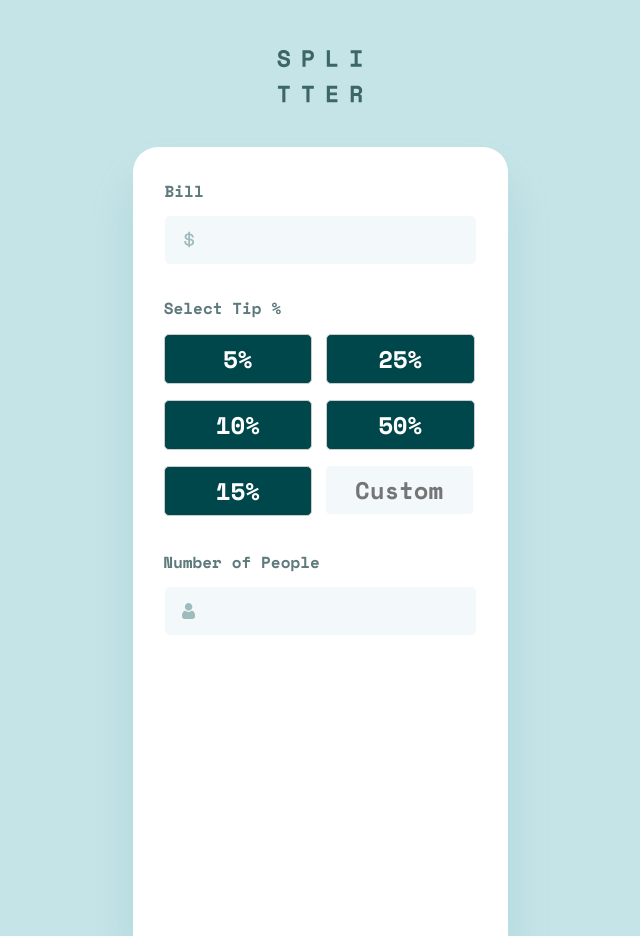
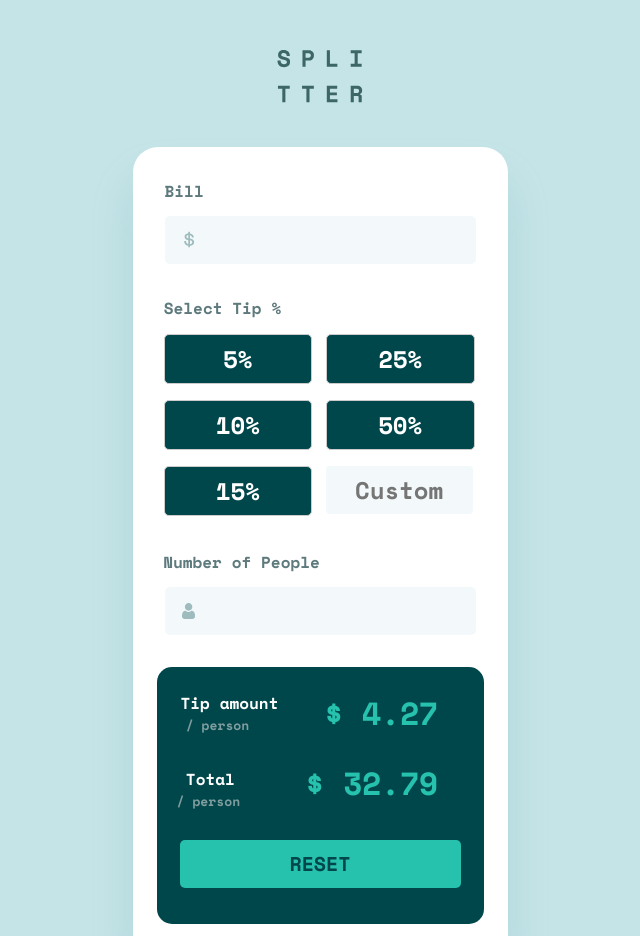
Before and after one commit to Guram12/Tio-Calculator-App, a React (Create React App) app: page / in a window 1280 px wide. Shown: the whole page, without its empty margins (320-960 px from the left). Built offline with nearby package versions, Linux system fonts and the light colour scheme.

Commit message:
finished all style slements and components

```diff
--- a/src/Body.js
+++ b/src/Body.js
@@ -1,7 +1,9 @@
-import './Body.css'
 import {Bill} from "./Bill"
 import {Tip} from './Tip'
 import {People} from './People'
+import {Result} from './Result'
+import './Body.css'
+
 
 export function Body() {
     return(
@@ -10,6 +12,7 @@ export function Body() {
             <Bill />
             <Tip />
             <People />
+            <Result />
             </div>
         </div>
     )
--- /dev/null
+++ b/src/Result.css
@@ -0,0 +1,108 @@
+.result {
+    width: 327px;
+    height: 257px;
+    flex-shrink: 0;
+    border-radius: 15px;
+    background: #00474B;
+    margin-left: 24px ;
+    margin-top: 32px;
+}
+
+.tip_amount{
+    color: #FFF;
+    font-family: Space Mono;
+    font-size: 16px;
+    font-style: normal;
+    font-weight: 700;
+    line-height: normal;
+    left: 0px;
+    margin-top: 0px;
+    margin-bottom: 0px;
+    margin-left: 24px;
+}
+
+.every_person{
+    color: #7F9D9F;
+    font-family: Space Mono;
+    font-size: 13px;
+    font-style: normal;
+    font-weight: 700;
+    line-height: normal;
+    margin-top: 0px;
+    margin-bottom: 0px;
+}
+
+.little_cont{
+    display: flex;
+    justify-content: space-between;
+    align-items: center;
+    width: 281px;
+    height: 48px;
+
+    padding-top: 22px;
+}
+
+
+
+
+.error{
+    color: #7F9D9F;
+    font-family: Space Mono;
+    font-size: 13px;
+    font-style: normal;
+    font-weight: 700;
+    line-height: normal;
+    margin-left: 20px;
+    margin-top: 0px;
+}
+
+.only_total{
+    margin-top: 25px;
+}
+
+/* Results  */
+
+.first_result{
+
+    color: #26C2AE;
+    text-align: right;
+    font-family: Space Mono;
+    font-size: 32px;
+    font-style: normal;
+    font-weight: 700;
+    line-height: normal;
+    letter-spacing: -0.667px;
+
+}
+
+.second_result{
+
+    color: #26C2AE;
+    text-align: right;
+    font-family: Space Mono;
+    font-size: 32px;
+    font-style: normal;
+    font-weight: 700;
+    line-height: normal;
+    letter-spacing: -0.667px;
+}
+
+/* reset button */
+
+.button {
+    width: 281px;
+    height: 48px;
+    flex-shrink: 0;
+    border-radius: 5px;
+    background: #26C2AE;
+    color: #00474B;
+    color: #00474B;
+    text-align: center;
+    font-family: Space Mono;
+    font-size: 20px;
+    font-style: normal;
+    font-weight: 700;
+    line-height: normal;
+    margin-top: 33px;
+    border: 0px;
+}
--- /dev/null
+++ b/src/Result.js
@@ -0,0 +1,31 @@
+import './Result.css'
+
+
+export function Result() {
+    return (
+        <div className='result'>
+            <div className='little_cont'>
+                <div  >
+                    <h2 className='tip_amount'>Tip amount</h2>
+                    <p className='every_person' >/ person</p>
+                </div>
+                {/* tip amount */}
+                <div>
+                    <h1 className='first_result'>$ 4.27</h1>
+                </div>
+            </div>
+            <div className='little_cont'>
+                <div>
+                    <h2 className='tip_amount  only_total' >Total</h2>
+                    <p className='error' >/ person</p>
+                </div>
+                {/* Total */}
+                <div>
+                    <h1 className='second_result'>$ 32.79</h1>
+                </div>
+            </div>
+          {/* reset button   */}
+            <button className='button' >RESET</button>
+        </div>
+    )
+}
```
